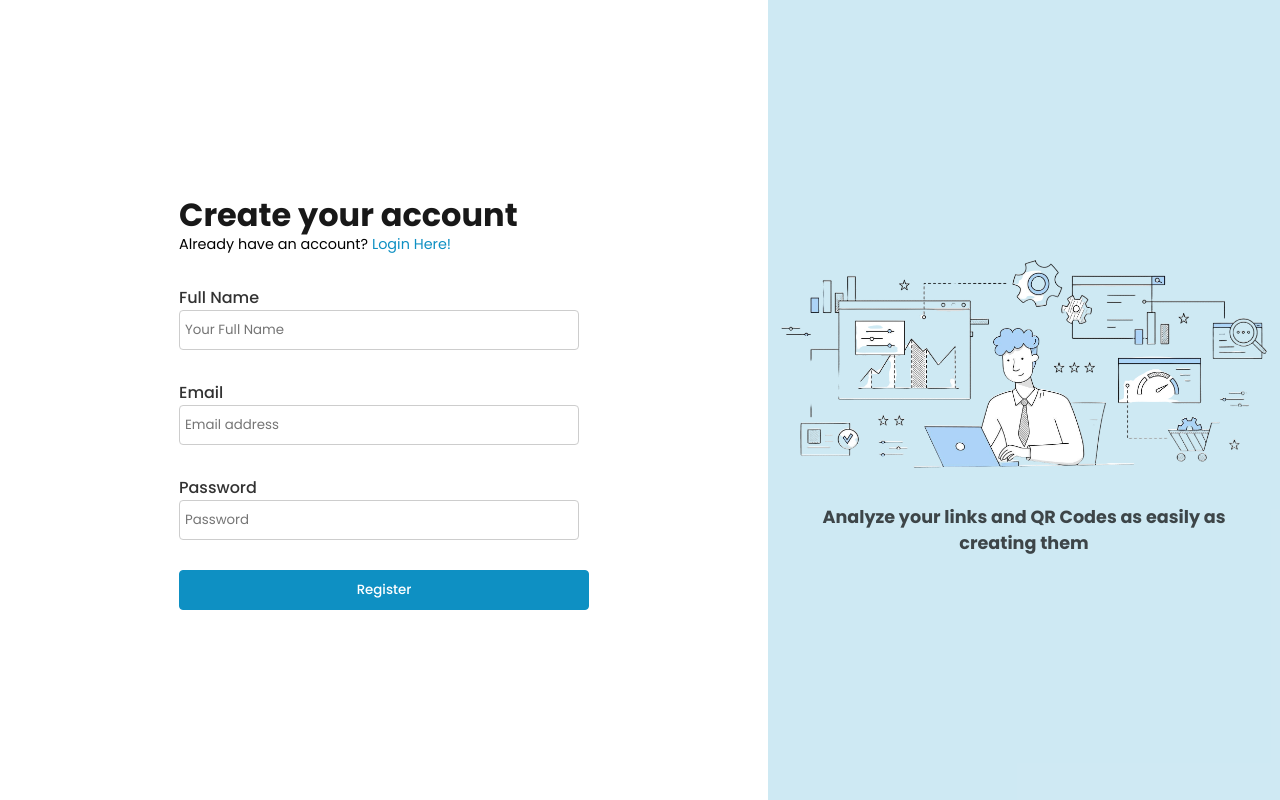
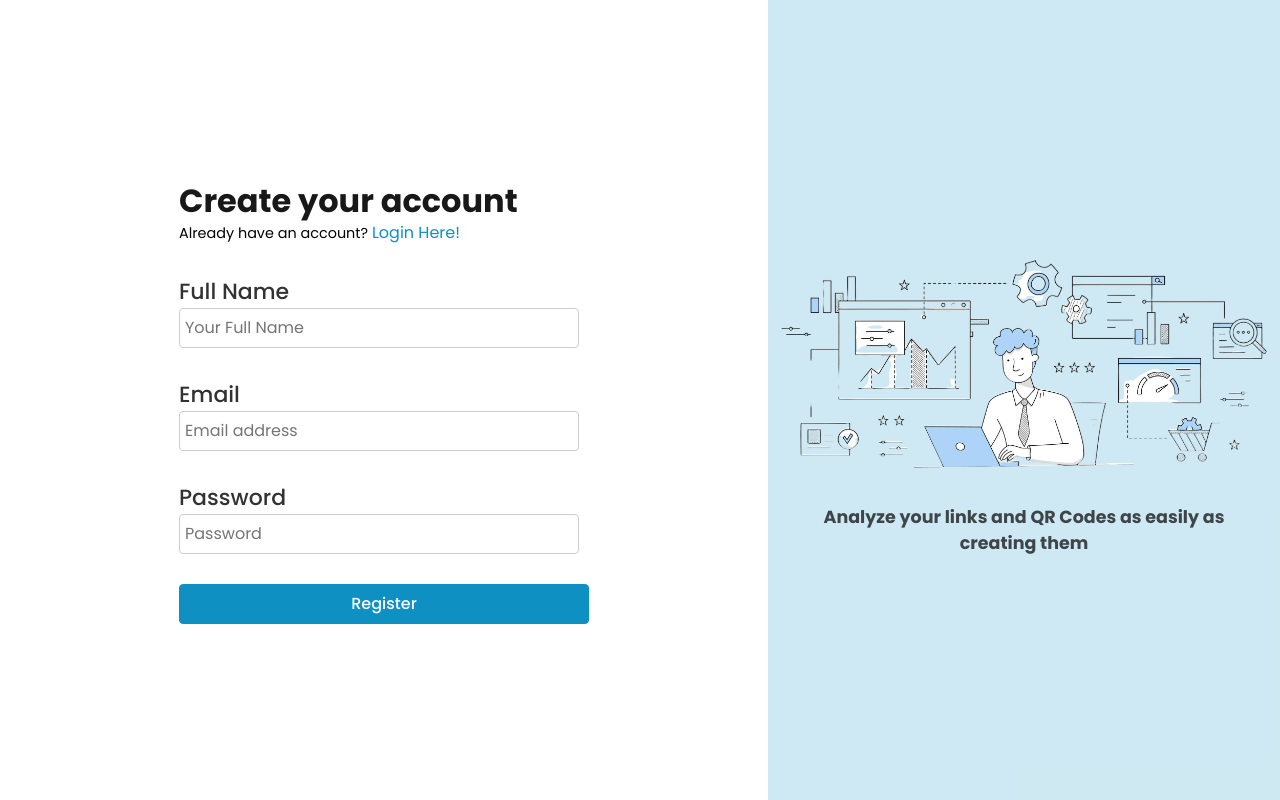
Before and after one commit to genc-v/url-shortener-web-sem-3-ubt, a PHP site: page /pages/Login-Register/register.php in a window 1280 px wide. Run offline with PHP 8.4, Linux system fonts and the light colour scheme; some web fonts are replaced.

Commit message:
removed comments and edited rem size

```diff
--- a/assets/styles/main.css
+++ b/assets/styles/main.css
@@ -9,6 +9,7 @@
   font-style: normal;
   margin: 0;
   object-fit: border-box;
+  font-size: 62.5%;
 }
 .poppins-thin {
   font-family: "Poppins", serif;
@@ -65,13 +66,13 @@
 }
 
 h1 {
-  font-size: 2.25rem;
+  font-size: 3.6rem;
   font-weight: 700;
   opacity: 0.9;
 }
 
 h2 {
-  font-size: 2rem;
+  font-size: 3.2rem;
   font-weight: 700;
   opacity: 0.9;
 }
@@ -84,6 +85,7 @@ button {
   border: none;
   font-weight: 500;
   color: white;
+  font-size: 1.6rem;
 }
 
 input {
@@ -94,6 +96,7 @@ input {
   border: 1px solid rgb(205, 205, 205);
   padding-left: 5px;
   width: 192px;
+  font-size: 1.6rem;
 }
 
 input:-webkit-autofill {
@@ -106,13 +109,15 @@ input:-webkit-autofill {
 a {
   text-decoration: none;
   color: var(--blue);
+  font-size: 1.6rem;
 }
 
 label {
   font-weight: 500;
   opacity: 0.8;
+  font-size: 2.2rem;
 }
 
 p {
-  font-size: 1rem;
+  font-size: 1.6rem;
 }
--- a/pages/Login-Register/register.php
+++ b/pages/Login-Register/register.php
@@ -4,53 +4,53 @@ $error = '';
 $success = '';
 
 echo "<script>
-    // Check if the token exists in localStorage
+
     if (localStorage.getItem('authToken')) {
-        // Redirect to a different page (e.g., dashboard)
-        window.location.href = 'dashboard.php'; // Replace with your target URL
+
+        window.location.href = 'dashboard.php';
     }
 </script>";
 
-// Handle form submission
+
 if ($_SERVER['REQUEST_METHOD'] == 'POST') {
     $email = $_POST['email'] ?? '';
     $password = $_POST['password'] ?? '';
-    $fullName = $_POST['fullName'] ?? ''; // Get the full name from the form
+    $fullName = $_POST['fullName'] ?? '';
 
-    // API endpoint for registration
+
     $url = "http://34.76.194.134:5284/api/User/signup";
 
-    // Prepare data for POST request
+
     $data = json_encode(array(
         "email" => $email,
         "fullName" => $fullName,
         "password" => $password
     ));
 
-    // Initialize cURL
+
     $ch = curl_init($url);
     curl_setopt($ch, CURLOPT_RETURNTRANSFER, true);
     curl_setopt($ch, CURLOPT_HTTPHEADER, array("Content-Type: application/json"));
     curl_setopt($ch, CURLOPT_POST, true);
     curl_setopt($ch, CURLOPT_POSTFIELDS, $data);
 
-    // Execute cURL request and capture the response
+
     $response = curl_exec($ch);
     $http_code = curl_getinfo($ch, CURLINFO_HTTP_CODE);
     curl_close($ch);
 
-    // Log the response for debugging
+
     echo "<script>console.log('HTTP Code: {$http_code}');</script>";
     echo "<script>console.log('Response: " . addslashes($response) . "');</script>";
 
     if ($http_code == 200) {
-        // Registration successful
+
         $success = 'Registration successful! You can now log in.';
         echo "<script>console.log('Registration successful!');</script>";
-        // Optionally redirect to login page
+
         exit;
     } else {
-        // Registration failed
+
         $error = 'There was an error with the registration process. Please try again.';
         echo "<script>console.log('Error: {$error}');</script>";
     }
--- a/pages/Login-Register/signup.css
+++ b/pages/Login-Register/signup.css
@@ -15,7 +15,7 @@ h1 {
 }
 p {
   margin-top: -5px;
-  font-size: 0.9rem;
+  font-size: 1.44rem;
 }
 
 .form-group {
@@ -52,7 +52,7 @@ button {
   margin-top: 20px;
   width: 90%;
   font-weight: 700;
-  font-size: 1.1rem;
+  font-size: 1.75rem;
   opacity: 0.7;
   text-align: center;
 }
```
Also changed, not shown: pages/Login-Register/login.php (+12 -12 lines).
